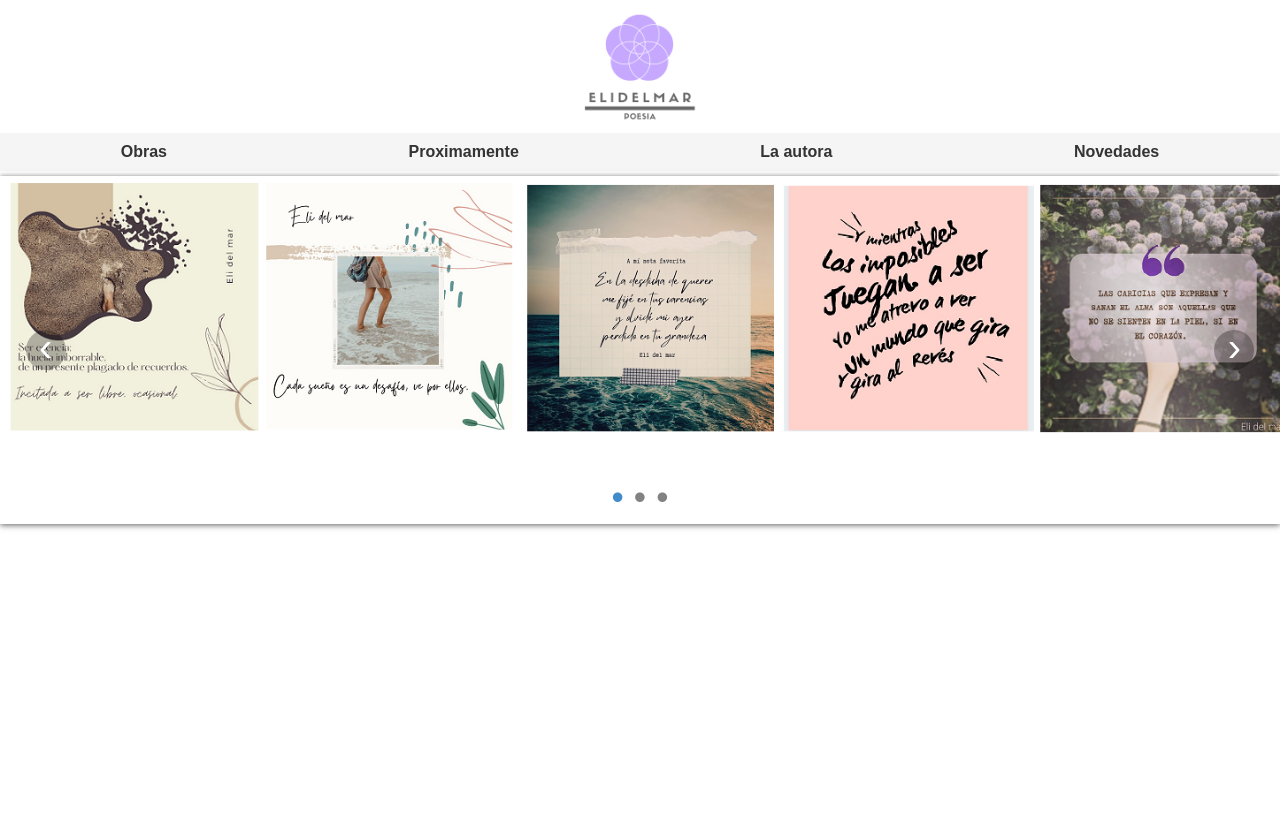
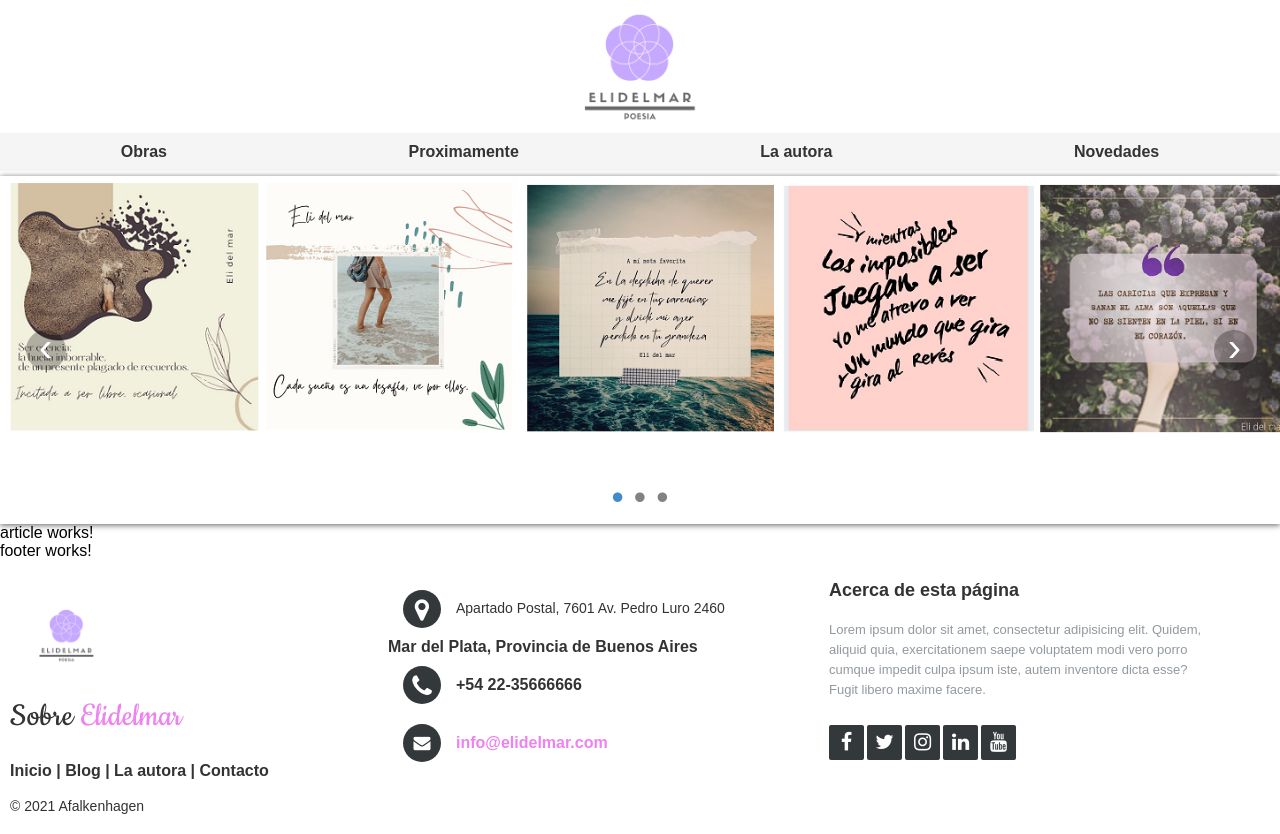
Before and after one commit to Afalkenhagen/elidelmartp2, an Angular app: page / in a window 1280 px wide. Before the commit the page ends 800 px from the top, so only its background shows below. Built offline with nearby package versions, Linux system fonts and the light colour scheme.

Commit message:
feat: footer y article(cards)

```diff
--- a/src/app/app.component.html
+++ b/src/app/app.component.html
@@ -4,3 +4,5 @@
 <!-- <span>{{ title }} app is running!</span> -->
 <!-- <router-outlet></router-outlet> -->
 <app-carousel></app-carousel>
+<app-article></app-article>
+<app-footer></app-footer>
--- a/src/app/app.module.ts
+++ b/src/app/app.module.ts
@@ -6,13 +6,17 @@ import { AppComponent } from './app.component';
 import { NavComponent } from './components/nav/nav.component';
 import { LogoComponent } from './components/logo/logo.component';
 import { CarouselComponent } from './components/carousel/carousel.component';
+import { ArticleComponent } from './components/article/article.component';
+import { FooterComponent } from './components/footer/footer.component';
 
 @NgModule({
   declarations: [
     AppComponent,
     NavComponent,
     LogoComponent,
-    CarouselComponent
+    CarouselComponent,
+    ArticleComponent,
+    FooterComponent
   ],
   imports: [
     BrowserModule,
--- /dev/null
+++ b/src/app/components/article/article.component.html
@@ -0,0 +1 @@
+<p>article works!</p>
--- /dev/null
+++ b/src/app/components/article/article.component.ts
@@ -0,0 +1,15 @@
+import { Component, OnInit } from '@angular/core';
+
+@Component({
+  selector: 'app-article',
+  templateUrl: './article.component.html',
+  styleUrls: ['./article.component.scss']
+})
+export class ArticleComponent implements OnInit {
+
+  constructor() { }
+
+  ngOnInit(): void {
+  }
+
+}
--- /dev/null
+++ b/src/app/components/footer/footer.component.html
@@ -0,0 +1,53 @@
+<p>footer works!</p>
+<link href="http://fonts.googleapis.com/css?family=Cookie" rel="stylesheet" type="text/css">
+<link rel="stylesheet" href="http://maxcdn.bootstrapcdn.com/font-awesome/4.2.0/css/font-awesome.min.css">
+
+<footer class="footer-distributed">
+
+    <div class="footer-left">
+  <img src="/assets/images/elidelmar.png">
+        <h3>Sobre <span>Elidelmar</span></h3>
+
+        <p class="footer-links">
+            <a href="#">Inicio</a>
+            |
+            <a href="#">Blog</a>
+            |
+            <a href="#">La autora</a>
+            |
+            <a href="#">Contacto</a>
+        </p>
+
+        <p class="footer-company-name">© 2021 Afalkenhagen</p>
+    </div>
+
+    <div class="footer-center">
+        <div>
+            <p><span>
+                  <i class="fa fa-map-marker"></i>Apartado Postal, 7601
+                  Av. Pedro Luro 2460</span>
+                  Mar del Plata, Provincia de Buenos Aires</p>
+        </div>
+
+        <div>
+            <i class="fa fa-phone"></i>
+            <p>+54 22-35666666</p>
+        </div>
+        <div>
+            <i class="fa fa-envelope"></i>
+            <p><a href="mailto:info@elidelmar.com">info@elidelmar.com</a></p>
+        </div>
+    </div>
+    <div class="footer-right">
+        <p class="footer-company-about">
+            <span>Acerca de esta página</span>
+            Lorem ipsum dolor sit amet, consectetur adipisicing elit. Quidem, aliquid quia, exercitationem saepe voluptatem modi vero porro cumque impedit culpa ipsum iste, autem inventore dicta esse? Fugit libero maxime facere.</p>
+        <div class="footer-icons">
+            <a href="#"><i class="fa fa-facebook"></i></a>
+            <a href="#"><i class="fa fa-twitter"></i></a>
+            <a href="#"><i class="fa fa-instagram"></i></a>
+            <a href="#"><i class="fa fa-linkedin"></i></a>
+            <a href="#"><i class="fa fa-youtube"></i></a>
+        </div>
+    </div>
+</footer>
--- /dev/null
+++ b/src/app/components/footer/footer.component.scss
@@ -0,0 +1,185 @@
+@import url('http://fonts.googleapis.com/css?family=Open+Sans:400,700');
+
+
+
+/* The footer is fixed to the bottom of the page */
+
+footer{
+	position: fixed;
+	bottom: 0;
+}
+
+@media (max-height:800px){
+	footer { position: static; }
+	header { padding-top:40px; }
+}
+
+
+.footer-distributed{
+	background-color: var(white);
+	box-sizing: border-box;
+	width: 100%;
+	text-align: left;
+	font: bold 16px sans-serif;
+	padding: 10px 10px 20px 10px;
+	margin-top: 10px;
+}
+
+.footer-distributed .footer-left,
+.footer-distributed .footer-center,
+.footer-distributed .footer-right{
+	display: inline-block;
+	vertical-align: top;
+}
+
+/* Footer left */
+
+.footer-distributed .footer-left{
+	width: 30%;
+}
+
+.footer-distributed h3{
+	color:  #333;
+	font: normal 36px 'Cookie', cursive;
+	margin: 0;
+}
+
+/* The company logo */
+
+.footer-distributed .footer-left img{
+	width: 30%;
+}
+
+.footer-distributed h3 span{
+	color:  violet;
+}
+
+/* Footer links */
+
+.footer-distributed .footer-links{
+	color:  #333;
+	margin: 20px 0 12px;
+}
+
+.footer-distributed .footer-links a{
+	display:inline-block;
+	line-height: 1.8;
+	text-decoration: none;
+	color:  inherit;
+}
+
+.footer-distributed .footer-company-name{
+	color:  #333;
+	font-size: 14px;
+	font-weight: normal;
+	margin: 0;
+}
+
+/* Footer Center */
+
+.footer-distributed .footer-center{
+	width: 35%;
+}
+
+
+.footer-distributed .footer-center i{
+	background-color:  #33383b;
+	color: #ffffff;
+	font-size: 25px;
+	width: 38px;
+	height: 38px;
+	border-radius: 50%;
+	text-align: center;
+	line-height: 42px;
+	margin: 10px 15px;
+	vertical-align: middle;
+}
+
+.footer-distributed .footer-center i.fa-envelope{
+	font-size: 17px;
+	line-height: 38px;
+}
+
+.footer-distributed .footer-center p{
+	display: inline-block;
+	color: #333;
+	vertical-align: middle;
+	margin:0;
+}
+
+.footer-distributed .footer-center p span{
+	display:block;
+	font-weight: normal;
+	font-size:14px;
+	line-height:2;
+}
+
+.footer-distributed .footer-center p a{
+	color:  violet;
+	text-decoration: none;;
+}
+
+
+/* Footer Right */
+
+.footer-distributed .footer-right{
+	width: 30%;
+}
+
+.footer-distributed .footer-company-about{
+	line-height: 20px;
+	color:  #92999f;
+	font-size: 13px;
+	font-weight: normal;
+	margin: 0;
+}
+
+.footer-distributed .footer-company-about span{
+	display: block;
+	color:  #333;
+	font-size: 18px;
+	font-weight: bold;
+	margin-bottom: 20px;
+}
+
+.footer-distributed .footer-icons{
+	margin-top: 25px;
+}
+
+.footer-distributed .footer-icons a{
+	display: inline-block;
+	width: 35px;
+	height: 35px;
+	cursor: pointer;
+	background-color:  #33383b;
+	border-radius: 2px;
+
+	font-size: 20px;
+	color: #ffffff;
+	text-align: center;
+	line-height: 35px;
+
+	margin-right: 3px;
+	margin-bottom: 5px;
+}
+
+/* Here is the code for Responsive Footer */
+/* You can remove below code if you don't want Footer to be responsive */
+
+
+@media (max-width: 880px) {
+
+	.footer-distributed .footer-left,
+	.footer-distributed .footer-center,
+	.footer-distributed .footer-right{
+		display: block;
+		width: 100%;
+		margin-bottom: 40px;
+		text-align: center;
+	}
+
+	.footer-distributed .footer-center i{
+		margin-left: 0;
+	}
+
+}
--- /dev/null
+++ b/src/app/components/footer/footer.component.ts
@@ -0,0 +1,15 @@
+import { Component, OnInit } from '@angular/core';
+
+@Component({
+  selector: 'app-footer',
+  templateUrl: './footer.component.html',
+  styleUrls: ['./footer.component.scss']
+})
+export class FooterComponent implements OnInit {
+
+  constructor() { }
+
+  ngOnInit(): void {
+  }
+
+}
```
Also changed, not shown: src/app/components/article/article.component.scss (added).
